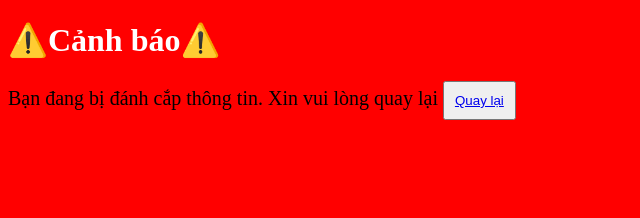
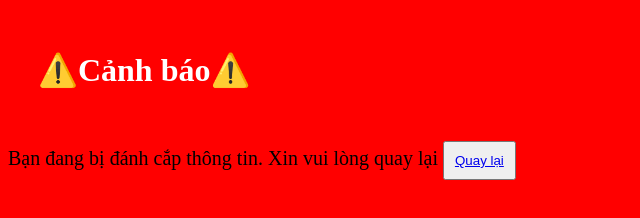
Before and after one commit to NguyenBao-git/mycodeplay, a plain HTML site: page index.html in a window 1280 px wide. Shown: the whole page, without its empty margins (0-640 px from the left). Drawn offline with Linux system fonts and the light colour scheme.

Commit message:
Update index.html

```diff
--- a/index.html
+++ b/index.html
@@ -6,7 +6,7 @@
     <title>Document</title>
     <style>
         body{background-color: red;}
-        h1{color: white;}
+        h1{color: white; padding: 30px; border-radius: 5px;}
         p{font-size: 20px;}
         a{list-style-type: none;}
         button{padding: 10px;}
```
